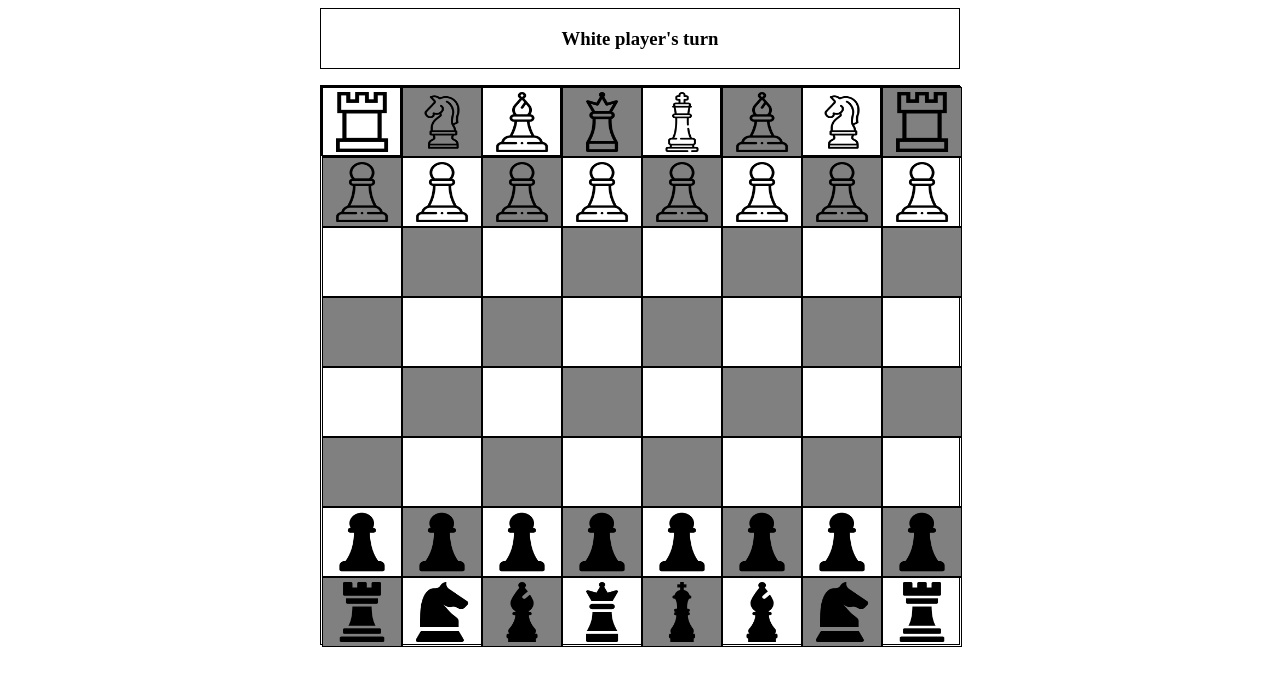
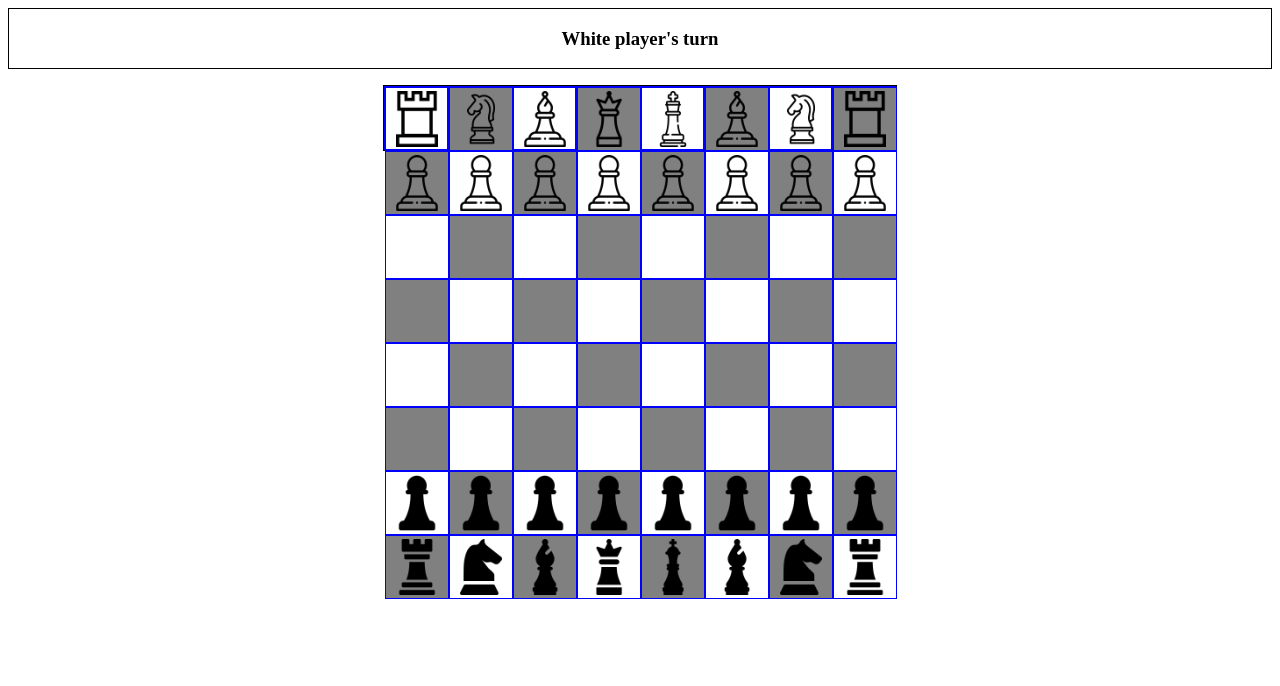
Before and after one commit to s-qo/chessboard, a plain HTML site: page index.html in a window 1280 px wide. Drawn offline with Linux system fonts and the light colour scheme.

Commit message:
Responsive 0.1 style.css

```diff
--- a/style.css
+++ b/style.css
@@ -5,8 +5,8 @@
 #chess
  {
      display: flex;
-     height: 560px;
-     width: 640px;
+
+
      border: 1px solid black;
      transition: 5s;
  }
@@ -14,7 +14,7 @@
  #title
  {
      display: flex;
-     width: 640px;
+     width: 100%;
     justify-content: center;
      border: 1px solid black;
      transition: 5s;
@@ -40,15 +40,28 @@
 
  #chess div
  {
-     height: 70px;
-     width:80px;
-     border: 0.5px solid black;
-
+      height: 11vw;
+     width: 11vw;
+     border: 0.5px solid blue;
  }
 
  img
  {
-    height: 60px;
-    width: 70px;
+    height: 10vw;
+    width: 10vw;
 
  }
+
+@media only screen and (min-width: 768px){
+  img{
+    height: 7vh;
+    width: 7vh;
+  }
+  #chess div
+ {
+      height: 8vh;
+     width: 8vh;
+     border: 0.5px solid blue;
+ }
+
+}
```
